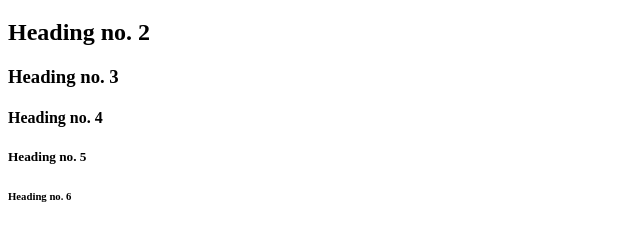
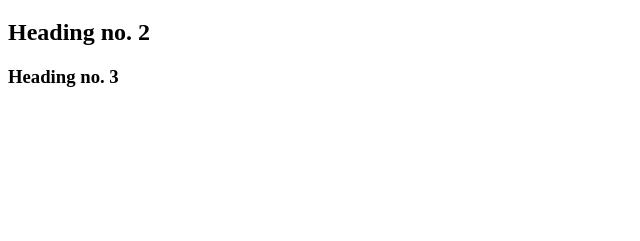
Before and after one commit to Dileep-Daniel/frontend, a plain HTML site: page index.html in a window 1280 px wide. Shown: the part 61-302 px from the top of the page, without its empty margins (0-640 px from the left). Drawn offline with Linux system fonts and the light colour scheme.

Commit message:
remove h4-6

```diff
--- a/index.html
+++ b/index.html
@@ -7,8 +7,5 @@
 <h1>Heading no. 1</h1>
 <h2>Heading no. 2</h2>
 <h3>Heading no. 3</h3>
-<h4>Heading no. 4</h4>
-<h5>Heading no. 5</h5>
-<h6>Heading no. 6</h6>
 </body>
 </html>
```
